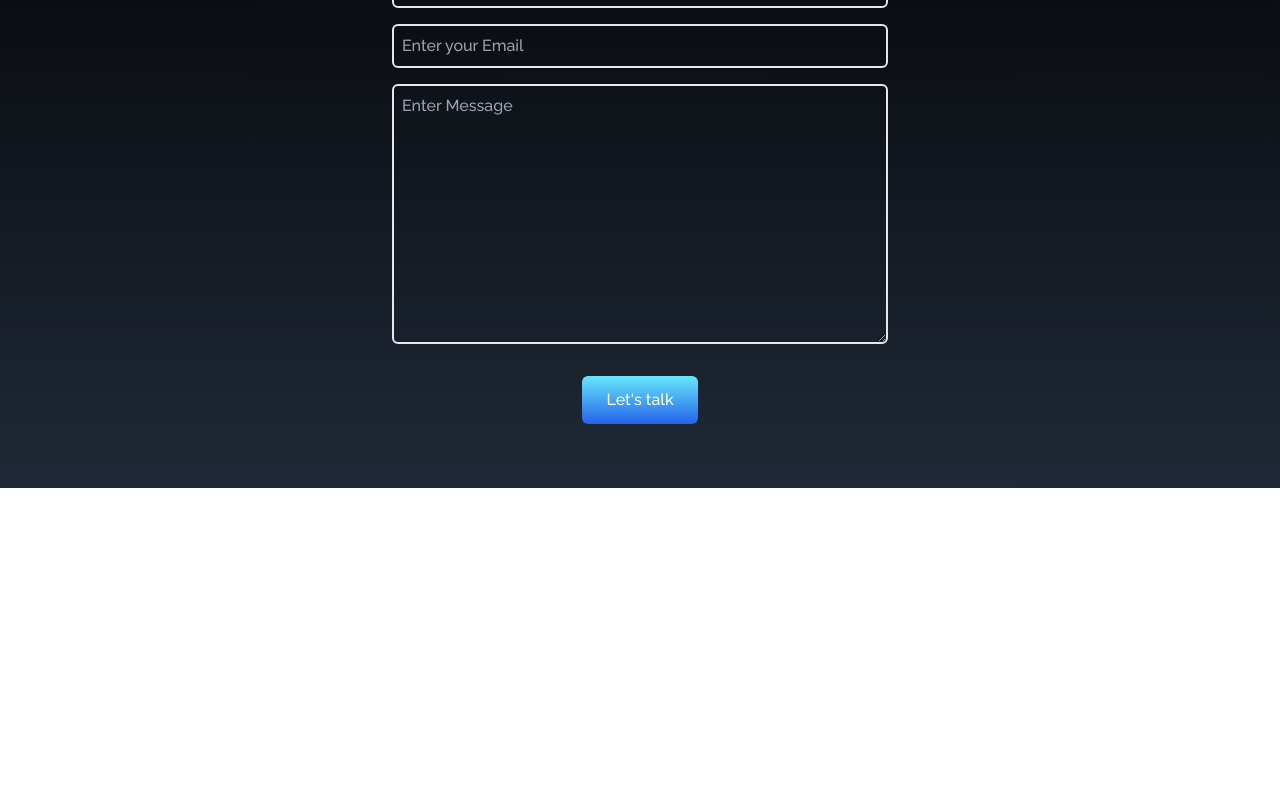
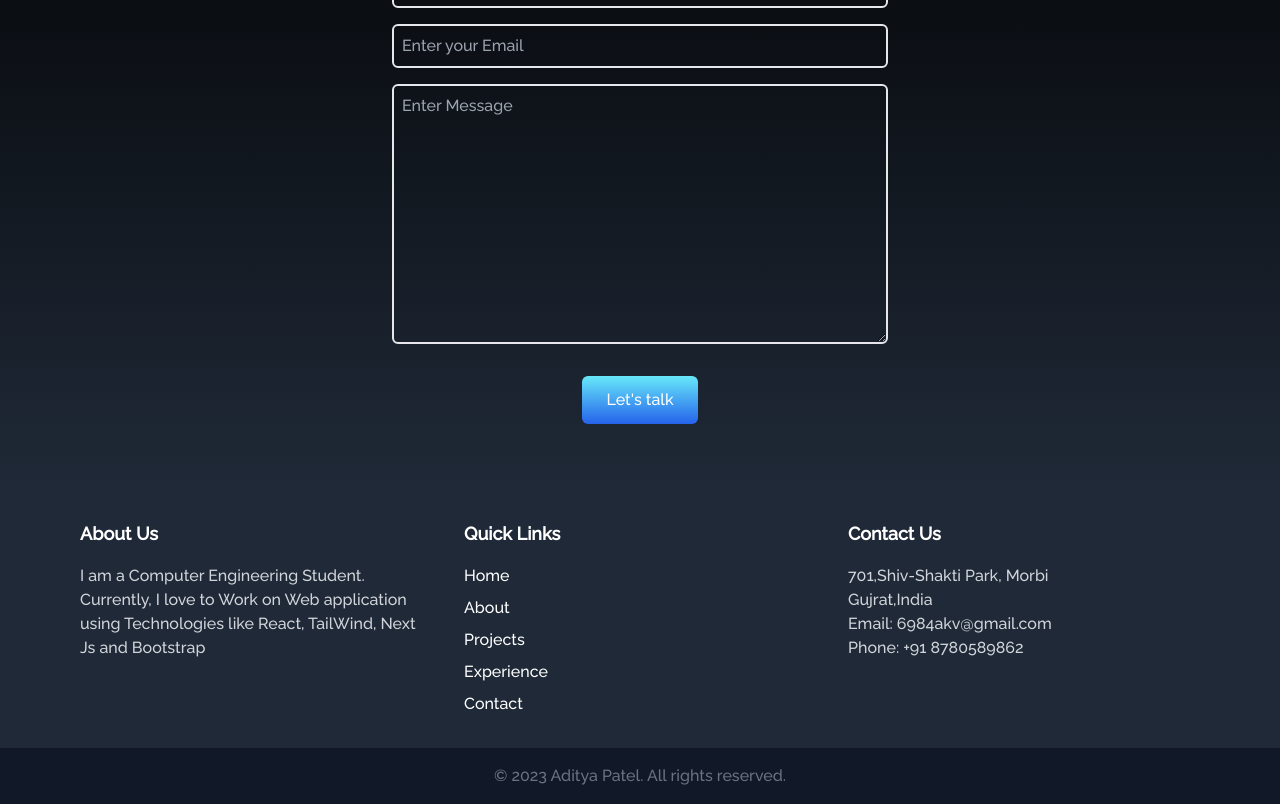
Before and after one commit to Aditya4936/react-portfolio, a React (Create React App) app: page / in a window 1280 px wide. Shown: the part 3188-3992 px from the top of the page. Before the commit the page ends 3676 px from the top, so only its background shows below. Built offline with nearby package versions, Linux system fonts and the light colour scheme; the HTML template or start-up script is replaced by a standard one.

Commit message:
footer chang

```diff
--- a/src/App.js
+++ b/src/App.js
@@ -5,6 +5,7 @@ import Home from "./comoponets/Home";
 import Navbar from "./comoponets/Navbar";
 import Project from "./comoponets/Project";
 import SocialLinks from "./comoponets/SocialLinks";
+import Footer from "./comoponets/Footer";
 function App() {
   return (
     <div>
@@ -14,6 +15,7 @@ function App() {
       <Project />
       <Exper/>
       <Contact />
+      <Footer />
       <SocialLinks />
     </div>
   );
--- /dev/null
+++ b/src/comoponets/Footer.jsx
@@ -0,0 +1,75 @@
+import React from 'react';
+import { Link } from 'react-scroll';
+
+const Footer = () => {
+      const links = [
+    {
+      id: 1,
+      link: "Home",
+    },
+    {
+      id: 2,
+      link: "About",
+    },
+    {
+      id: 3,
+      link: "Projects",
+    },
+    {
+      id: 4,
+      link: "Experience",
+    },
+    {
+      id: 5,
+      link: "Contact",
+    },
+  ];
+  return (
+    <footer className="bg-gray-800 text-white">
+      <div className="container mx-auto py-8 px-[5rem] mt-0">
+        <div className="grid grid-cols-1 md:grid-cols-3 gap-8">
+          <div className="invisible lg:visible md:visible flex flex-col flex-wrap">
+            <h2 className="text-lg font-semibold mb-4">About Us</h2>
+            <p className="text-gray-300">
+              I am a Computer Engineering Student. Currently, I love to Work on
+              Web application using Technologies like React, TailWind, Next Js
+              and Bootstrap
+            </p>
+          </div>
+          <div>
+            <h2 className="text-lg font-semibold mb-4">Quick Links</h2>
+            <ul className="space-y-2">
+              {links.map(({ id, link }) => (
+                <li key={id} className="hover:text-gray-400">
+                  <Link to={link} smooth duration={500}>
+                    {link}
+                  </Link>
+                </li>
+              ))}
+
+            </ul>
+          </div>
+            <div>
+            <h2 className="text-lg font-semibold mb-4 ">Contact Us</h2>
+            <p className="text-gray-300">
+              701,Shiv-Shakti Park, Morbi
+              <br />
+              Gujrat,India
+              <br />
+              Email: 6984akv@gmail.com
+              <br />
+              Phone: +91 8780589862
+            </p>
+          </div>
+        </div>
+      </div>
+      <div className="bg-gray-900 py-4">
+        <div className="container mx-auto text-center">
+          <p className="text-gray-500">&copy; 2023 Aditya Patel. All rights reserved.</p>
+        </div>
+      </div>
+    </footer>
+  );
+};
+
+export default Footer;
```
